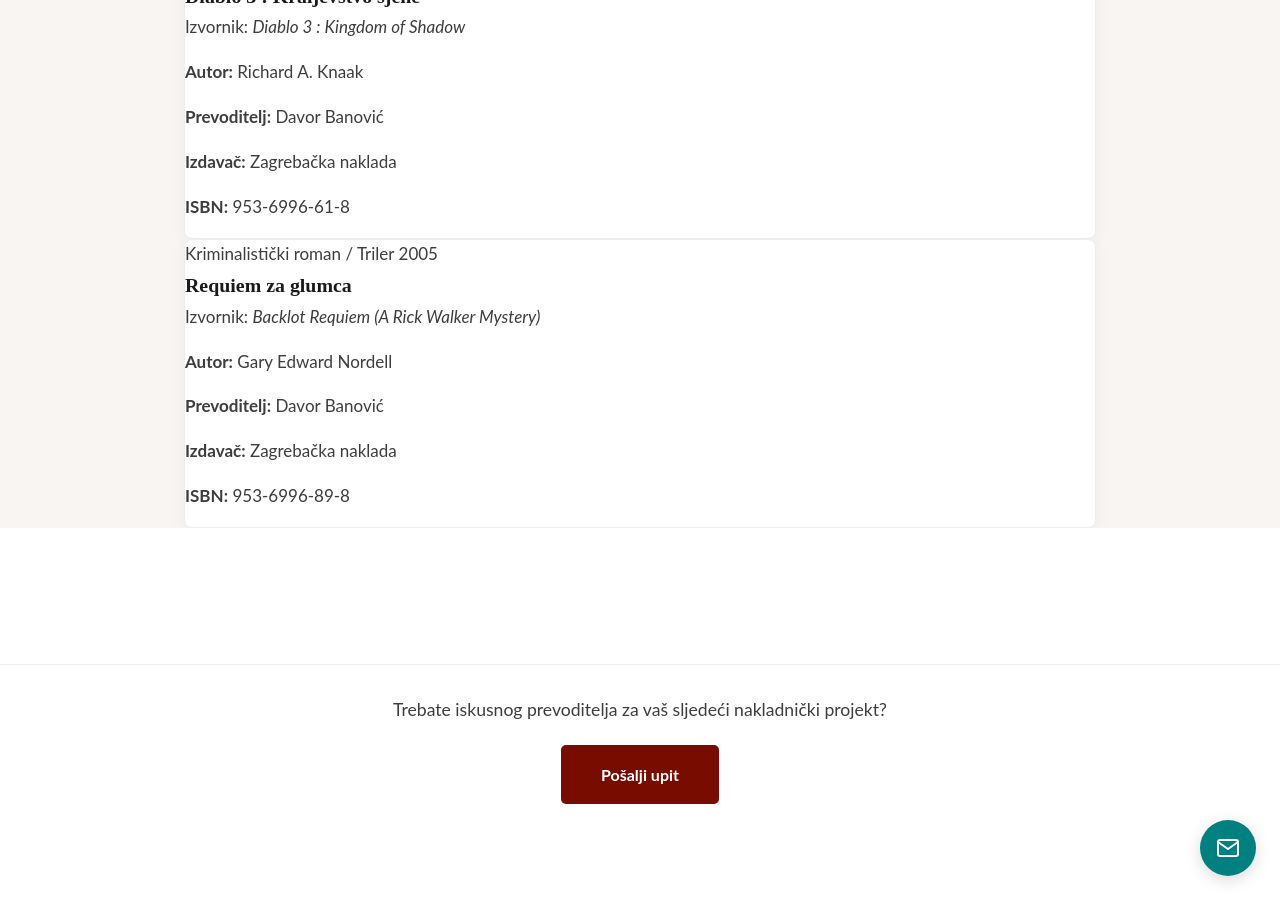
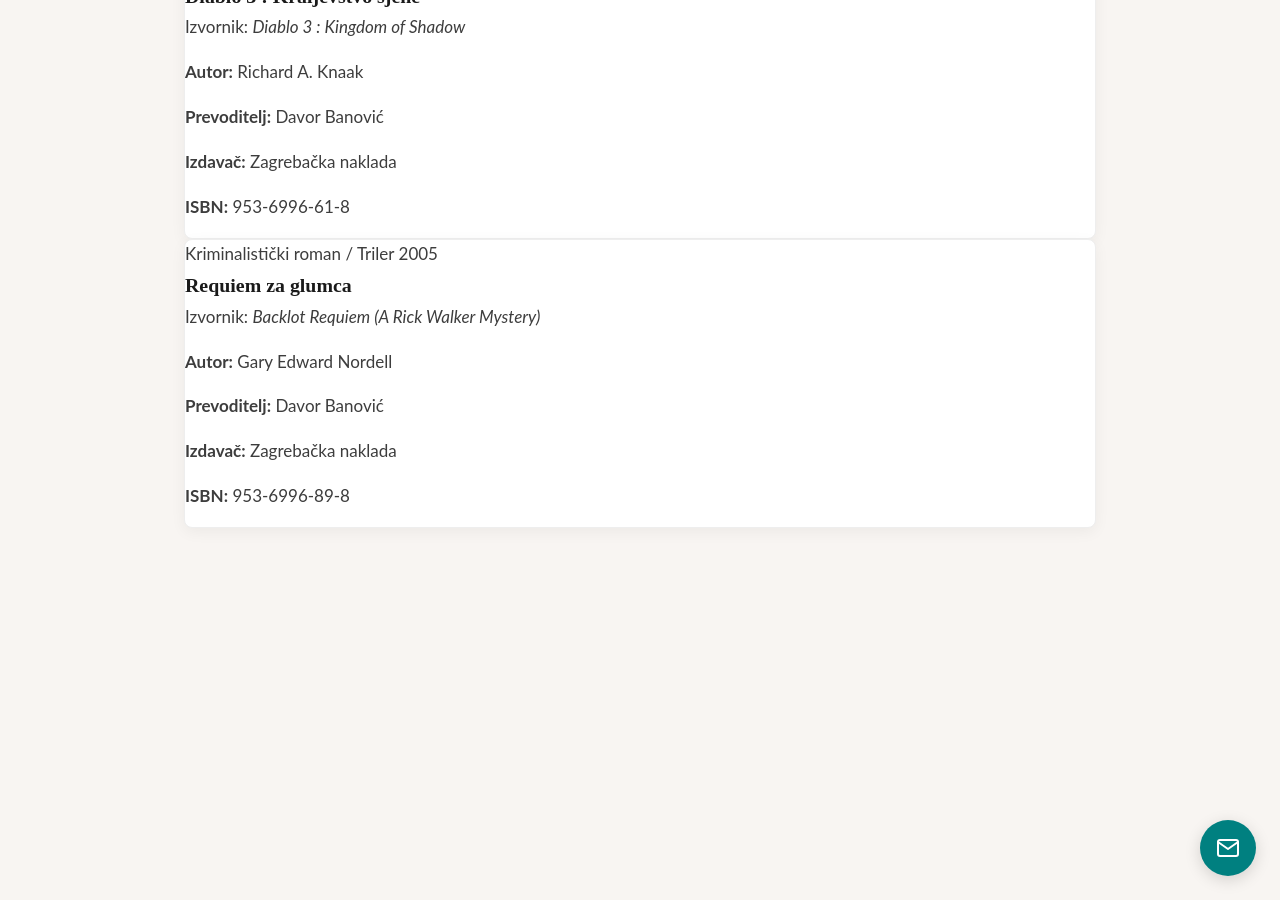
Before and after one commit to banovotz/banovotz.github.io, a Jekyll site: the page built from prijevodi.html, in a window 1280 px wide and 900 px high, scrolled down 2387 px. Built offline with Jekyll 4.4.1, drawn with Linux system fonts in a browser that asks for light colours.

Commit message:
Removed CTA from catalog page

```diff
--- a/prijevodi.html
+++ b/prijevodi.html
@@ -38,12 +38,6 @@
     </article>
     {% endfor %}
   </div>
+
+
 </section>
-<!---Contact Section-->
-<section id="contact">
-<div class="translation-cta">
-      <p>Trebate iskusnog prevoditelja za vaš sljedeći nakladnički projekt?</p>
-      <a href="#" class="btn-contact-cta dynamic-mail" data-user="davor.banovic" data-domain="gmail.com">Pošalji upit</a>
-    </div>
-  </div>
-</section>
```
